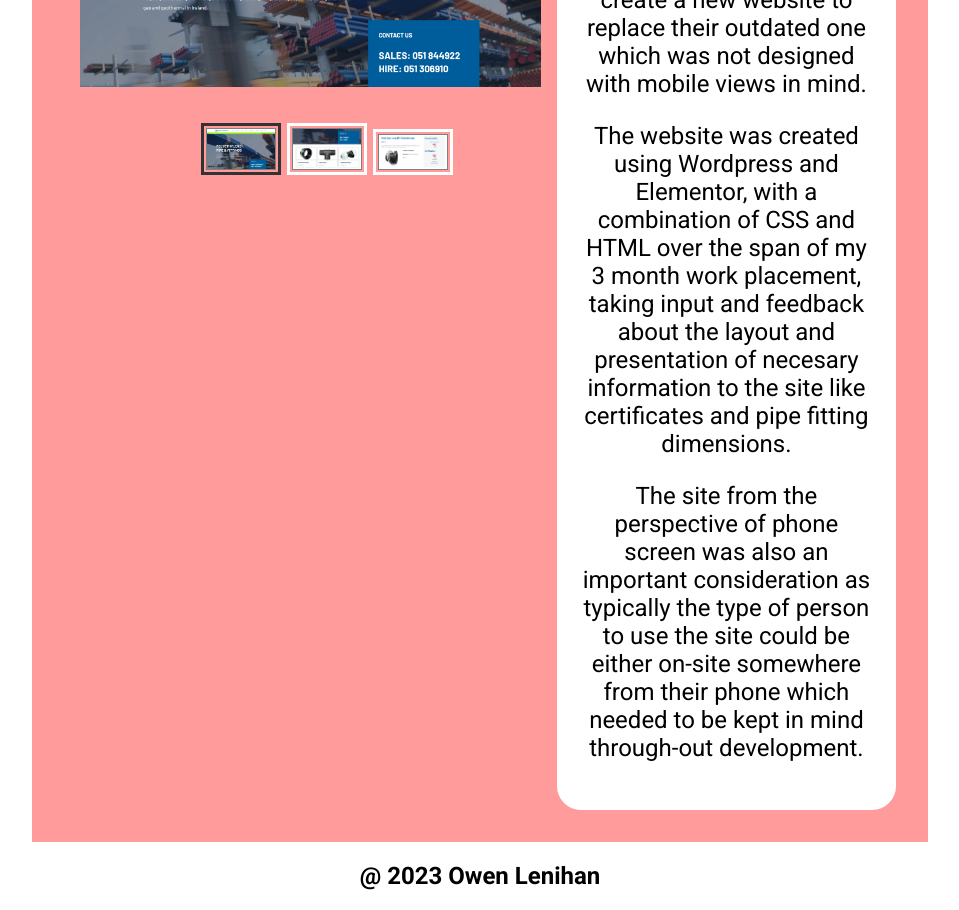
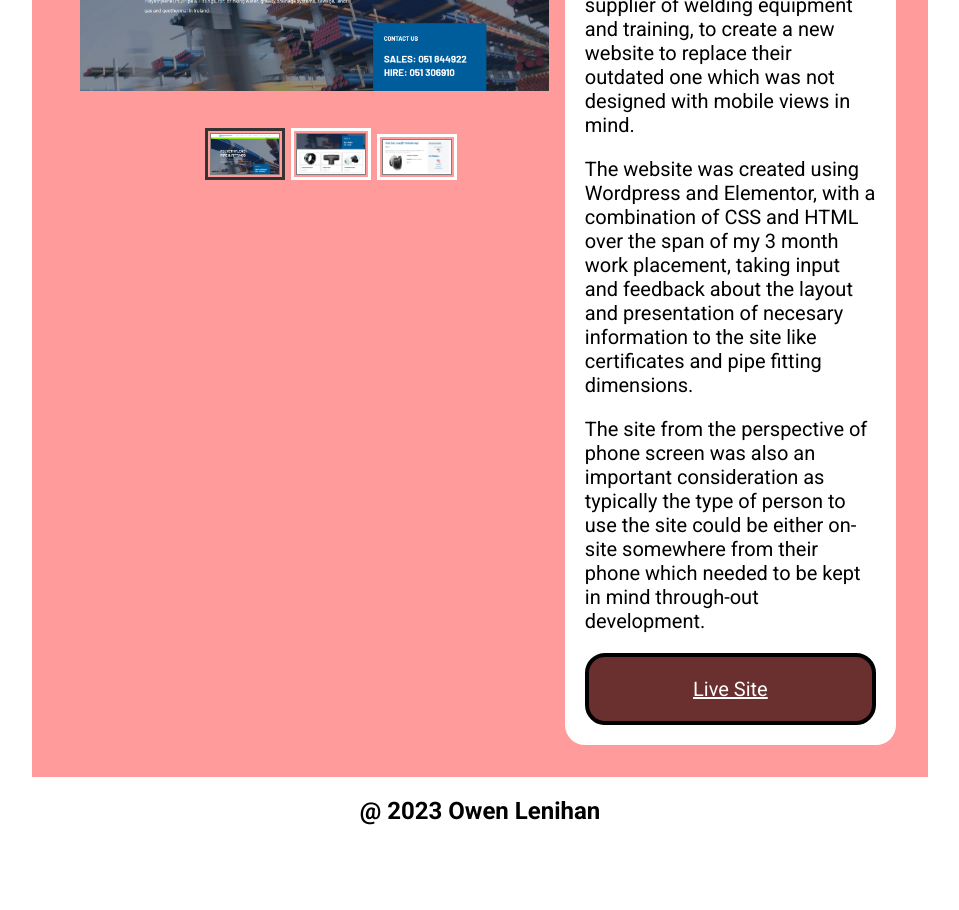
Before and after one commit to ying-lenny/Portfolio-Site-OL, a React (Create React App) app: page /Egeplast-Ireland in a window 1280 px wide. Shown: the part 460-1370 px from the top of the page, without its empty margins (160-1119 px from the left). After the commit the page ends 1304 px from the top, so only its background shows below. Built offline with nearby package versions, Linux system fonts and the light colour scheme.

Commit message:
Added button to egeplast page and css

```diff
--- a/src/Components/Egeplast.js
+++ b/src/Components/Egeplast.js
@@ -10,6 +10,9 @@ export default function Egeplast() {
           <CarouselTest/>
         </div>
         <div className="egeplast-description">
+          <h3>
+            Creation of a new website for a local business
+          </h3>
           <p>
             During my work placement at college, I was working with Egeplast Ireland Ltd,
             a local supplier of welding equipment and training, to create a new website to
@@ -26,6 +29,9 @@ export default function Egeplast() {
             as typically the type of person to use the site could be either on-site somewhere
             from their phone which needed to be kept in mind through-out development.
           </p>
+          <div className="egeplast-button">
+							<a rel="noreferrer" target="_blank" href="https://egeplast.ie/">Live Site</a>
+          </div>
         </div>
       </div>
     </div>
--- a/src/Styles/_Egeplast.scss
+++ b/src/Styles/_Egeplast.scss
@@ -23,7 +23,21 @@
     max-width: 35%;
     background-color: white;
     padding: 1em;
-    font-size: 1.5em;
+    font-size: 1.25em;
     border-radius: 1em;
+    & p {
+      text-align: left;
+    }
+    & .egeplast-button {
+      background-color: #6a2f2f;
+      padding: 1em;
+      border-radius: 1em;
+      border: solid 0.2em black;
+      & a {
+        display: inline-block;
+        color: white;
+        width: 100%;
+      }
+    }
   }
 }
--- a/src/Styles/main.css
+++ b/src/Styles/main.css
@@ -348,6 +348,20 @@ figure {
   max-width: 35%;
   background-color: white;
   padding: 1em;
-  font-size: 1.5em;
+  font-size: 1.25em;
   border-radius: 1em;
+}
+.egeplast-page-body .egeplast-description p {
+  text-align: left;
+}
+.egeplast-page-body .egeplast-description .egeplast-button {
+  background-color: #6a2f2f;
+  padding: 1em;
+  border-radius: 1em;
+  border: solid 0.2em black;
+}
+.egeplast-page-body .egeplast-description .egeplast-button a {
+  display: inline-block;
+  color: white;
+  width: 100%;
 }/*# sourceMappingURL=main.css.map */
```
Also changed, not shown: 1 other file (tests, documents, lock files or other folders).
